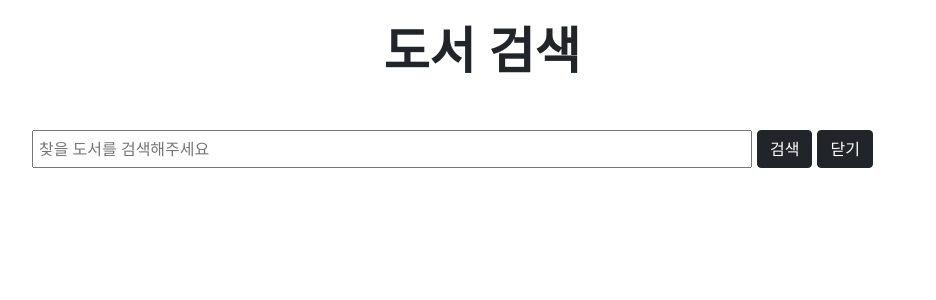
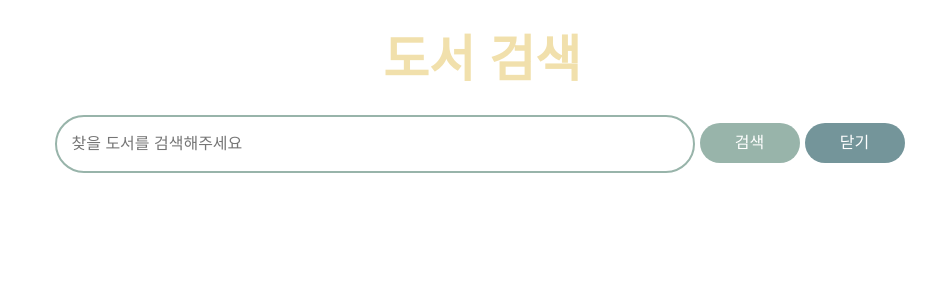
Before and after one commit to Seol827/StudyNote, a Flask app: template templates/search.book.html in a window 1280 px wide. Shown: the top 300 px of the page, without its empty margins (158-1094 px from the left). Run offline with Flask 2, Linux system fonts and the light colour scheme; the template is opened without the code that fills it, so the values that code supplies are empty.

Commit message:
secondcommit

```diff
--- a/main.py
+++ b/main.py
@@ -1,10 +1,10 @@
+import config
 from flask import Flask, render_template, request, jsonify, redirect, session, flash
+from pymongo import MongoClient
 app = Flask(__name__)
 app.secret_key = 'seora'
 
-import config
 
-from pymongo import MongoClient
 client = MongoClient(config.Mongo_key)
 db = client.dbsparta
 
@@ -12,6 +12,10 @@ db = client.dbsparta
 @app.route('/')
 def home():
     return render_template('index.html')
+
+@app.route('/book')
+def book():
+    return render_template('search.book.html')
 
 
 @app.route('/loginresult', methods=["POST"])
--- /dev/null
+++ b/static/search_book.css
@@ -0,0 +1,75 @@
+* {
+    font-family: 'Noto Sans KR', sans-serif;
+}
+
+.mycards {
+    margin: 30px auto 0px auto;
+    width: 95%;
+    max-width: 1000px;
+    display: flex;
+}
+
+.search-book {
+    width: 100%;
+    display: flex;
+    align-items: center;
+    justify-content: center;
+}
+
+#cards-box{
+    background-color:#F1E0AC;
+    border-radius: 20px;
+}
+.search-book input {
+    width: 50%;
+    padding: 15px;
+    margin: 17px 5px 15px 0;
+    background-color: transparent;
+    border-radius: 74px;
+    border: 2px solid #98B4AA;
+    box-sizing: border-box;
+}
+
+input:focus {
+    outline: none;
+}
+
+.search {
+    all: unset;
+    background-color: #98B4AA;
+    width: 100px;
+    height: 40px;
+    border-radius: 50px;
+    box-sizing: border-box;
+    padding: 0 25px;
+    text-align: center;
+    color: white;
+}
+
+.close {
+    all: unset;
+    background-color: #74959A;
+    width: 100px;
+    height: 40px;
+    border-radius: 50px;
+    box-sizing: border-box;
+    padding: 0 25px;
+    text-align: center;
+    color: white;
+}
+
+.title {
+    margin-top: 30px;
+}
+
+.title h1 {
+    font-weight: bolder;
+    font-size: 50px;
+    text-align: center;
+    color: #F1E0AC;
+
+}
+
+.search-book button {
+    margin-right: 5px;
+}
--- a/templates/index.html
+++ b/templates/index.html
@@ -18,7 +18,7 @@
             <label class="tab_item" for="brainstorming" onclick="location.href='/'">Brainstorming</label>
 
         <input id="book" type="radio" name="tab_item">
-            <label class="tab_item" for="book" onclick="location.href='/'">BOOK</label>
+            <label class="tab_item" for="book" onclick="location.href='/book'">BOOK</label>
 
 
         {%if session['userid']%}
--- a/templates/search.book.html
+++ b/templates/search.book.html
@@ -2,13 +2,18 @@
 <html lang="en">
 <head>
     <meta charset="UTF-8">
+    <link rel="stylesheet" href="/static/search_book.css">
+
+    <link href="https://cdn.jsdelivr.net/npm/bootstrap@5.0.2/dist/css/bootstrap.min.css" rel="stylesheet">
+
     <script src="https://code.jquery.com/jquery-3.6.0.js"
             integrity="sha256-H+K7U5CnXl1h5ywQfKtSj8PCmoN9aaq30gDh27Xc0jk=" crossorigin="anonymous"></script>
     <script src="https://cdn.jsdelivr.net/npm/bootstrap@5.0.2/dist/js/bootstrap.bundle.min.js"
             integrity="sha384-MrcW6ZMFYlzcLA8Nl+NtUVF0sA7MsXsP1UyJoMp4YLEuNSfAP+JcXn/tWtIaxVXM"
             crossorigin="anonymous"></script>
-    <link href="https://cdn.jsdelivr.net/npm/bootstrap@5.0.2/dist/css/bootstrap.min.css" rel="stylesheet">
+
     <title>도서 검색</title>
+
     <script>
         $(document).ready(function () {
         })
@@ -23,7 +28,7 @@
 
             $.ajax({
                 method: "GET",
-                url: "https://dapi.kakao.com/v3/search/book?target=title",
+                url: "https://dapi.kakao.com/v3/search/book?target=title&page=1&size=12",
                 data: {query: searchbook},
                 headers: {Authorization: "KakaoAK 14659ce46bc541f7beb772254a57a425"},
                 success: function (response) {
@@ -61,51 +66,16 @@
 
 
     </script>
-    <style>
-        .mycards {
-            margin: 30px auto 0px auto;
-            width: 95%;
-            max-width: 1000px;
-            display: flex;
-        }
 
-        .search-book {
-            width: 900px;
-            margin: 50px auto;
-            display: flex;
-            align-items: center;
-        }
-
-        .search-book input {
-            width: 80%;
-            padding: 5px;
-            margin-right: 5px;
-        }
-
-        .title {
-            margin-top: 20px;
-        }
-
-        h1 {
-            font-size: 50px;
-            text-align: center;
-            font-weight: bolder;
-        }
-
-        .search-book button {
-            margin-right: 5px;
-        }
-    </style>
 </head>
-
 <body>
 <div class="title">
     <h1>도서 검색</h1>
 </div>
 <div class="search-book">
     <input id="book_search" placeholder="찾을 도서를 검색해주세요" type="text">
-    <button onclick="book()" type="button" class="btn btn-dark">검색</button>
-    <button onclick="close_card()" type="button" class="btn btn-dark">닫기</button>
+    <button class="search" onclick="book()" type="button" class="btn btn-dark">검색</button>
+    <button class="close" onclick="close_card()" type="button" class="btn btn-dark">닫기</button>
 </div>
 
 <div class="mycards">
```
Also changed, not shown: 1 other file.
